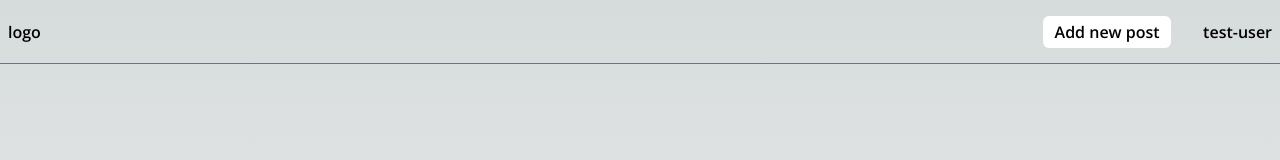
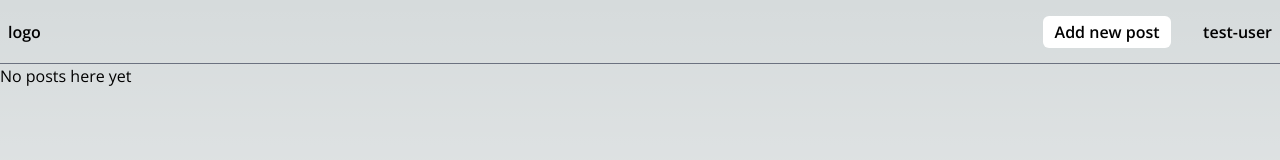
Before and after one commit to viionc/nextjs-blog-page, a Next.js app: page / in a window 1280 px wide. Shown: the top 160 px of the page. Built offline with nearby package versions, Linux system fonts and the light colour scheme.

Commit message:
feat: adding posts to local state

```diff
--- a/src/app/add-new-post/page.tsx
+++ b/src/app/add-new-post/page.tsx
@@ -1,3 +1,4 @@
+import {redirect} from "next/navigation";
 import NewPostForm from "../ui/newPostForm/NewPostForm";
 
 export default function Page() {
--- a/src/app/layout.tsx
+++ b/src/app/layout.tsx
@@ -3,6 +3,7 @@ import "./globals.css";
 import {openSans} from "./ui/fonts";
 import Header from "./ui/header/Header";
 import AuthContextProvider from "./services/AuthContext";
+import BlogContextProvider from "./services/BlogContext";
 
 export const metadata: Metadata = {
     title: "Nextjs Blog Page",
@@ -13,10 +14,12 @@ export default function RootLayout({children}: {children: React.ReactNode}) {
     return (
         <html lang="en">
             <AuthContextProvider>
-                <body className={`${openSans.className} antialiased`} suppressHydrationWarning={true}>
-                    <Header />
-                    {children}
-                </body>
+                <BlogContextProvider>
+                    <body className={`${openSans.className} antialiased`} suppressHydrationWarning={true}>
+                        <Header />
+                        {children}
+                    </body>
+                </BlogContextProvider>
             </AuthContextProvider>
         </html>
     );
--- a/src/app/page.tsx
+++ b/src/app/page.tsx
@@ -1,6 +1,11 @@
 import Image from "next/image";
 import Header from "./ui/header/Header";
+import BlogPage from "./ui/components/BlogPage";
 
 export default function Home() {
-    return <main className="flex min-h-screen flex-col items-center justify-between "></main>;
+    return (
+        <main className="flex min-h-screen flex-col items-center justify-between ">
+            <BlogPage />
+        </main>
+    );
 }
--- /dev/null
+++ b/src/app/services/BlogContext.tsx
@@ -0,0 +1,34 @@
+"use client";
+import React, {ReactNode, createContext, useContext, useState} from "react";
+
+export type Post = {
+    title: string;
+    user: string;
+    category: string;
+    text: string;
+    postId: string;
+};
+type BlogContextProps = {
+    posts: Post[];
+    addPost: (post: Post) => void;
+};
+
+const BlogContext = createContext<BlogContextProps | null>(null);
+
+export const useBlogContext = () => {
+    const context = useContext(BlogContext);
+    if (!context) throw new Error("Couldn't initialize Auth Context.");
+    return context;
+};
+
+function BlogContextProvider({children}: {children: ReactNode}) {
+    const [posts, setPosts] = useState<Post[]>([]);
+
+    const addPost = (post: Post) => {
+        setPosts((prev) => [...prev, post]);
+    };
+
+    return <BlogContext.Provider value={{posts, addPost}}>{children}</BlogContext.Provider>;
+}
+
+export default BlogContextProvider;
--- /dev/null
+++ b/src/app/ui/components/BlogPage.tsx
@@ -0,0 +1,22 @@
+"use client";
+import {useBlogContext} from "@/app/services/BlogContext";
+import React from "react";
+import PostCard from "./PostCard";
+
+function BlogPage() {
+    const {posts} = useBlogContext();
+
+    if (!posts.length) return <section className="container flex flex-col gap-2">No posts here yet</section>;
+
+    return (
+        <section className="container flex justify-center">
+            <ul className="flex flex-col gap-2 w-1/3 mt-8">
+                {posts.map((post, index) => (
+                    <PostCard key={post.postId} post={post} />
+                ))}
+            </ul>
+        </section>
+    );
+}
+
+export default BlogPage;
--- /dev/null
+++ b/src/app/ui/components/PostCard.tsx
@@ -0,0 +1,19 @@
+import {Post} from "@/app/services/BlogContext";
+import React from "react";
+
+type PostCardProps = {
+    post: Post;
+};
+
+function PostCard({post}: PostCardProps) {
+    return (
+        <li className="w-full border rounded-lg flex flex-col text-white p-2 cursor-pointer hover:bg-zinc-900 hover:scale-105 transition-all">
+            <h2 className="text-xl">
+                {post.title} by {post.user}
+            </h2>
+            <span className="text-md text-gray-500">{post.category}</span>
+        </li>
+    );
+}
+
+export default PostCard;
--- a/src/app/ui/newPostForm/NewPostForm.tsx
+++ b/src/app/ui/newPostForm/NewPostForm.tsx
@@ -1,17 +1,31 @@
 "use client";
 
 import {FormEvent, useState} from "react";
-import Button from "../components/Button";
+import {useBlogContext} from "@/app/services/BlogContext";
+import {useAuthContext} from "@/app/services/AuthContext";
+import {v4 as uuidv4} from "uuid";
+import {useRouter} from "next/navigation";
 
 function NewPostForm() {
     const categories = ["Food", "Technology", "Movies & TV shows", "Music"] as const;
     const [title, setTitle] = useState("");
     const [category, setCategory] = useState("Food");
     const [text, setText] = useState("");
+    const {addPost} = useBlogContext();
+    const {user} = useAuthContext();
+    const router = useRouter();
 
     const submit = (e: FormEvent) => {
         e.preventDefault();
-        console.log(title, category, text);
+        const post = {
+            title,
+            category,
+            text,
+            user,
+            postId: uuidv4(),
+        };
+        addPost(post);
+        router.push("/");
     };
 
     return (
```
Also changed, not shown: package.json (+6 -4 lines), 1 other file (tests, documents, lock files or other folders).
